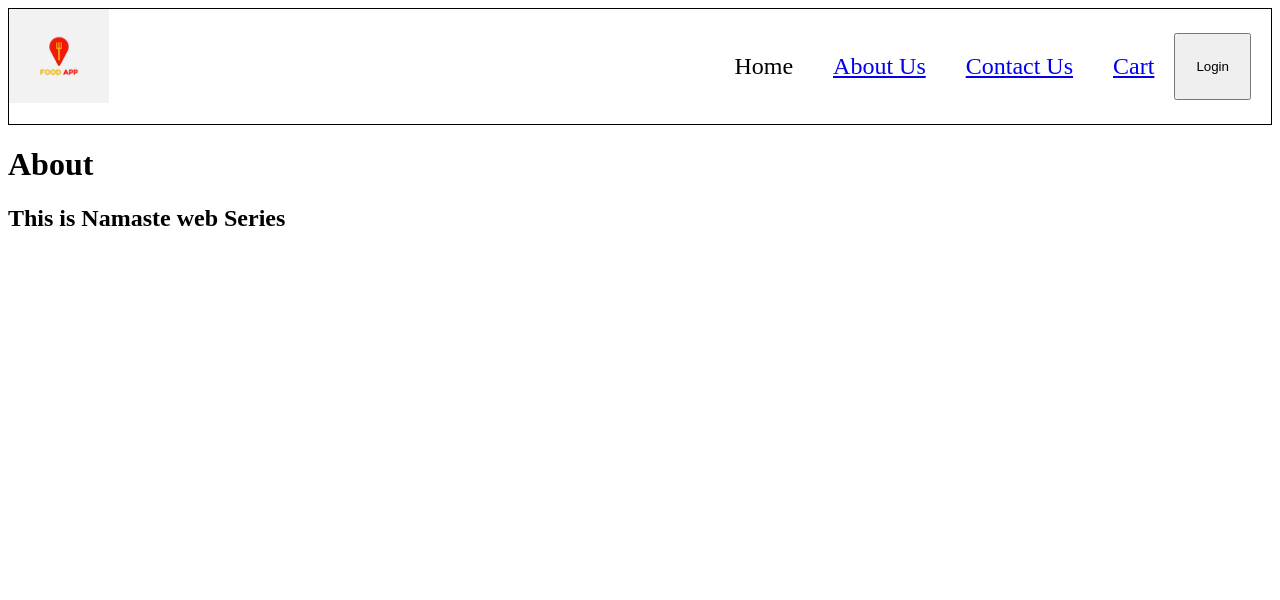
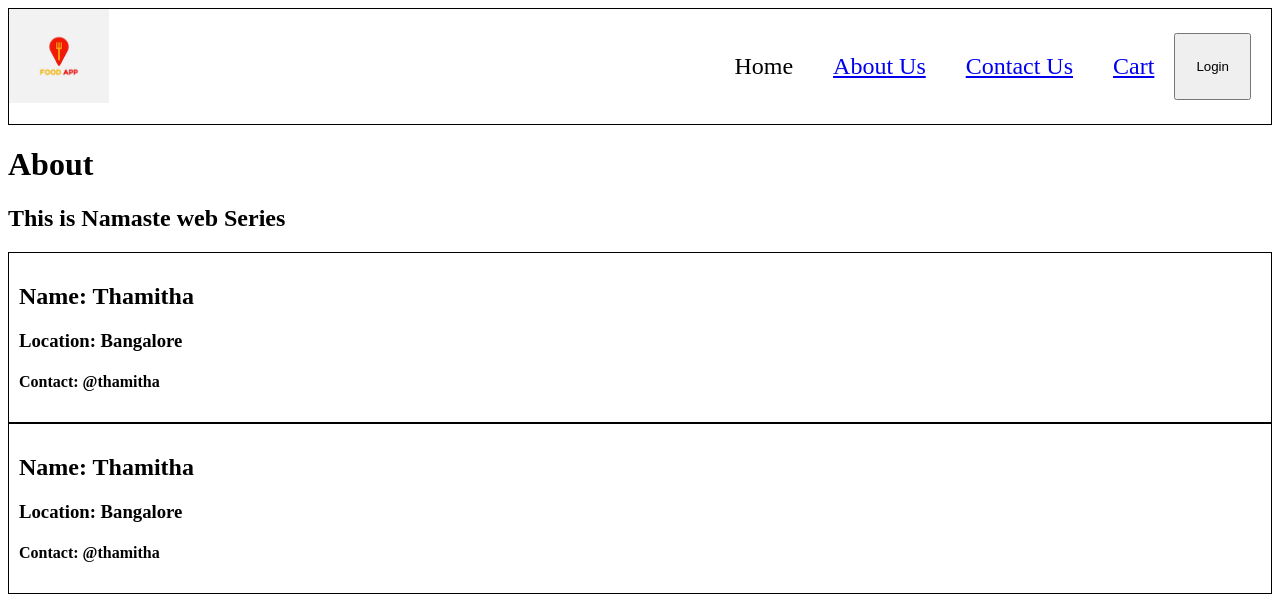
Before and after one commit to THAMITHA/react, a React (Vite) app: page /about in a window 1280 px wide. Shown: the top 600 px of the page. Built offline with nearby package versions, Linux system fonts and the light colour scheme.

Commit message:
add class-component

```diff
--- a/index.css
+++ b/index.css
@@ -70,3 +70,8 @@
 .filter{
     display: flex;
 }
+
+.user-card{
+   padding: 10px;
+   border: 1px solid black;
+}
--- a/src/components/About.js
+++ b/src/components/About.js
@@ -1,8 +1,13 @@
+import User from "./user";
+import UserClass from "./UserClass";
+
 const About = () => {
     return (
         <div>
             <h1>About</h1>
             <h2>This is Namaste web Series</h2>
+            <User/>
+            <UserClass/>
          </div>
     )
 }
--- /dev/null
+++ b/src/components/User.js
@@ -0,0 +1,9 @@
+const User = () => {
+    return <div className="user-card">
+        <h2>Name: Thamitha</h2>
+        <h3>Location: Bangalore</h3>
+        <h4>Contact: @thamitha</h4>
+    </div>
+}
+
+export default User
--- /dev/null
+++ b/src/components/UserClass.js
@@ -0,0 +1,12 @@
+import React from "react"
+class UserClass extends React.Component{
+    render(){
+        return <div className="user-card">
+            <h2>Name: Thamitha</h2>
+            <h3>Location: Bangalore</h3>
+            <h4>Contact: @thamitha</h4>
+        </div>
+    }
+}
+
+export default UserClass
```
Also changed, not shown: 2 other files (tests, documents, lock files or other folders).
